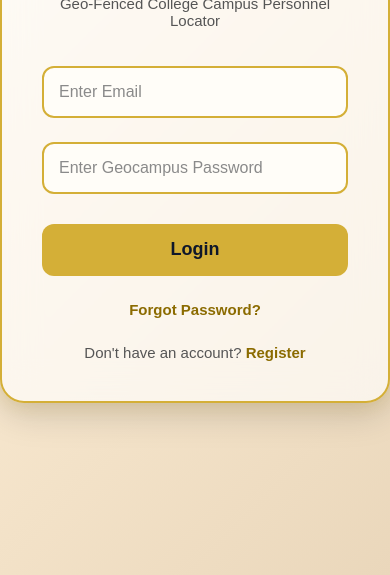
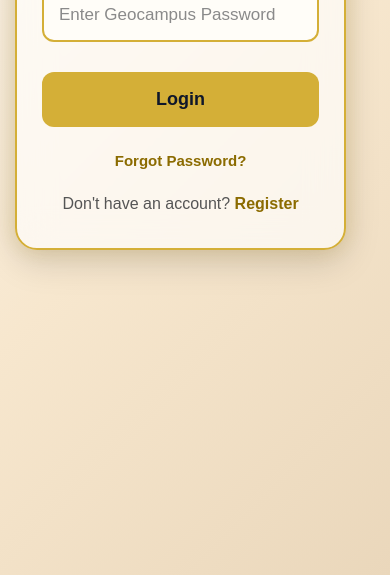
Before and after one commit to abib0452/GeoCampus, a website: page login.html in a window 390 px wide. Shown: the part 269-844 px from the top of the page. Drawn offline with Linux system fonts and the light colour scheme.

Commit message:
Improve mobile responsive login page

```diff
--- a/login.html
+++ b/login.html
@@ -1,6 +1,9 @@
 <!DOCTYPE html>
 <html>
 <head>
+
+    <meta charset="UTF-8">
+    <meta name="viewport" content="width=device-width, initial-scale=1.0">
     <title>GeoCampus Login</title>
 
     <style>
@@ -12,10 +15,11 @@
 }
 
 body{
-    height:100vh;
+    min-height:100vh;
     display:flex;
     justify-content:center;
     align-items:center;
+    padding:20px;
 
     background:linear-gradient(
         135deg,
@@ -27,7 +31,8 @@
 
 .login-box{
 
-    width:420px;
+    width:100%;
+    max-width:420px;
 
     background:rgba(255,255,255,.65);
 
@@ -179,6 +184,54 @@
     text-decoration:underline;
 
 }
+
+/* ================= MOBILE RESPONSIVE ================= */
+
+/* ================= MOBILE RESPONSIVE ================= */
+
+@media (max-width:768px){
+
+    body{
+        padding:15px;
+        align-items:flex-start;
+        justify-content:flex-start;
+    }
+
+    .login-box{
+
+    width:92%;
+
+    max-width:none;
+
+    padding:35px 25px;
+
+    border-radius:22px;
+
+}
+    h1{
+        font-size:36px;
+    }
+
+    p{
+        font-size:16px;
+    }
+
+    input{
+        height:55px;
+        font-size:17px;
+    }
+
+    button{
+        height:55px;
+        font-size:18px;
+    }
+
+    .register{
+        font-size:16px;
+    }
+
+}
+
     </style>
 </head>
 
--- a/style.css
+++ b/style.css
@@ -442,3 +442,56 @@
     user-select:none;
 
 }
+
+/* ================= MOBILE RESPONSIVE ================= */
+
+@media screen and (max-width:768px){
+
+    .container{
+        width:95%;
+        max-width:95%;
+        margin:20px auto;
+        padding:25px 20px;
+    }
+
+    h1{
+        font-size:32px;
+    }
+
+    .subtitle{
+        font-size:16px;
+        line-height:1.5;
+    }
+
+    input{
+        width:100%;
+        height:52px;
+        font-size:16px;
+    }
+
+    button{
+        width:100%;
+        height:52px;
+        font-size:17px;
+    }
+
+    .topbar{
+        width:95%;
+        left:50%;
+        transform:translateX(-50%);
+    }
+
+    .info{
+        width:90%;
+        left:5%;
+        bottom:15px;
+    }
+
+    #settingsBtn{
+        width:50px;
+        height:50px;
+        font-size:26px;
+        top:15px;
+        right:15px;
+    }
+}
```
Also changed, not shown: dashboard.html (+10 -8 lines).
